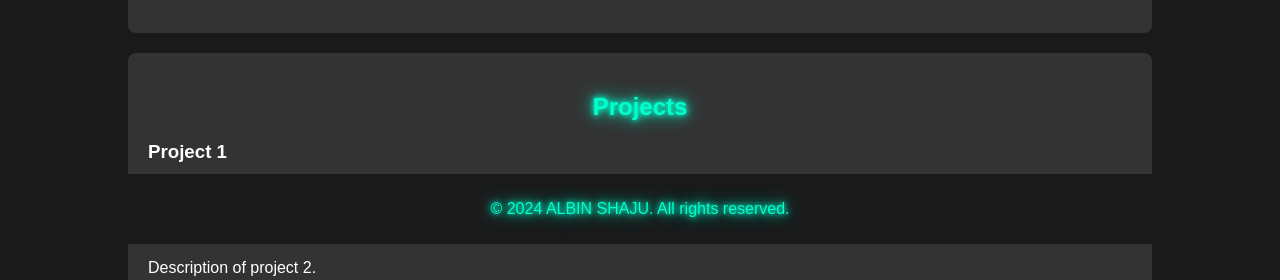
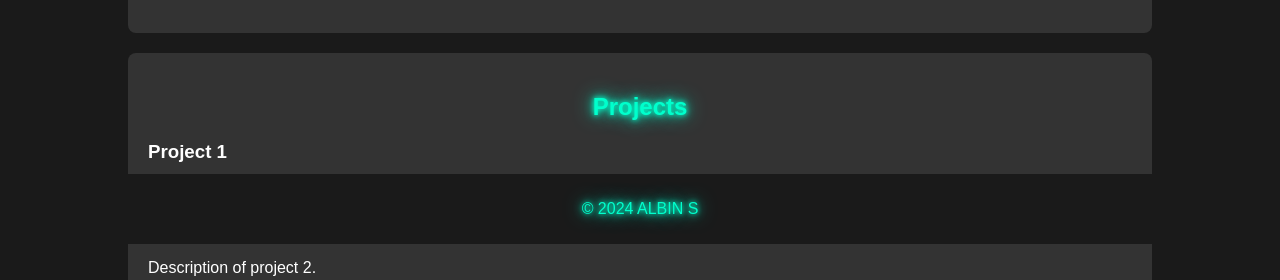
Before and after one commit to Albin-shaju/portfolio-websit, a plain HTML site: page index.html in a window 1280 px wide. Shown: the part 556-836 px from the top of the page. Drawn offline with Linux system fonts and the light colour scheme.

Commit message:
Update index.html

```diff
--- a/index.html
+++ b/index.html
@@ -40,7 +40,4 @@
         </section>
     </div>
     <footer>
-        <p>&copy; 2024 ALBIN SHAJU. All rights reserved.</p>
-    </footer>
-</body>
-</html>
+        <p>&copy; 2024 ALBIN S
```
